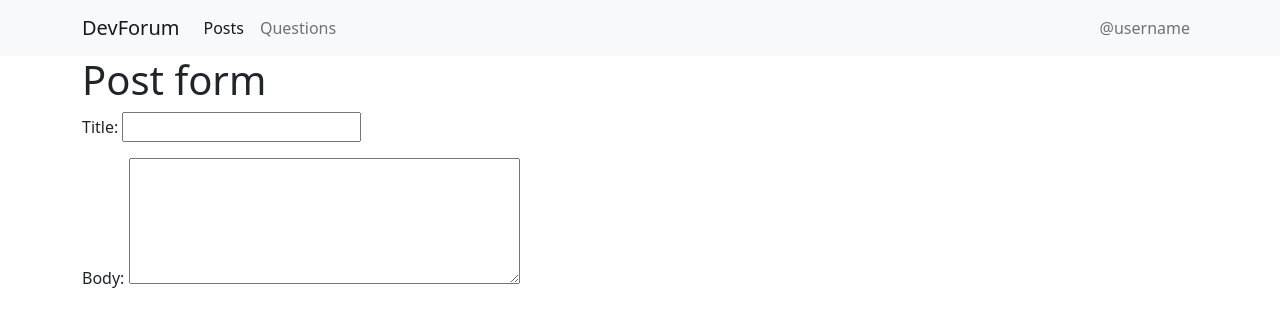
After one commit to sani1994/dev-forum, a Django app: page /post/create in a window 1280 px wide. The commit adds this page. Shown: the top 327 px of the page. Run offline with Django 4.2, Linux system fonts and the light colour scheme.

Commit message:
Created post model, form and tempalte

```diff
--- a/core/templates/core/base.html
+++ b/core/templates/core/base.html
@@ -13,7 +13,7 @@
         {% include './navbar.html' %}
     </div>
     <div class="container">
-        <h1>Hello, world!</h1>
+      {% block content %}{% endblock %}
     </div>
     <script src="https://cdn.jsdelivr.net/npm/@popperjs/core@2.11.6/dist/umd/popper.min.js" integrity="sha384-oBqDVmMz9ATKxIep9tiCxS/Z9fNfEXiDAYTujMAeBAsjFuCZSmKbSSUnQlmh/jp3" crossorigin="anonymous"></script>
     <script src="https://cdn.jsdelivr.net/npm/bootstrap@5.2.2/dist/js/bootstrap.min.js" integrity="sha384-IDwe1+LCz02ROU9k972gdyvl+AESN10+x7tBKgc9I5HFtuNz0wWnPclzo6p9vxnk" crossorigin="anonymous"></script>
--- a/dev_forum_settings/settings.py
+++ b/dev_forum_settings/settings.py
@@ -38,6 +38,7 @@ INSTALLED_APPS = [
     'django.contrib.messages',
     'django.contrib.staticfiles',
     'core.apps.CoreConfig',
+    'post_app.apps.PostAppConfig'
 ]
 
 MIDDLEWARE = [
--- a/dev_forum_settings/urls.py
+++ b/dev_forum_settings/urls.py
@@ -1,27 +1,13 @@
-"""dev_forum_settings URL Configuration
-
-The `urlpatterns` list routes URLs to views. For more information please see:
-    https://docs.djangoproject.com/en/4.1/topics/http/urls/
-Examples:
-Function views
-    1. Add an import:  from my_app import views
-    2. Add a URL to urlpatterns:  path('', views.home, name='home')
-Class-based views
-    1. Add an import:  from other_app.views import Home
-    2. Add a URL to urlpatterns:  path('', Home.as_view(), name='home')
-Including another URLconf
-    1. Import the include() function: from django.urls import include, path
-    2. Add a URL to urlpatterns:  path('blog/', include('blog.urls'))
-"""
 from django.conf import settings
 from django.conf.urls.static import static
 
 from django.contrib import admin
-from django.urls import path
+from django.urls import path, include
 from core import views
 
 
 urlpatterns = [
     path('admin/', admin.site.urls),
-    path('', views.home, name='home')
+    path('', views.home, name='home'),
+    path('', include('post_app.urls')),
 ] + static(settings.STATIC_URL, document_root=settings.STATIC_ROOT)
--- /dev/null
+++ b/post_app/forms/__init__.py
@@ -0,0 +1 @@
+from .post_forms import PostForm
--- /dev/null
+++ b/post_app/forms/post_forms.py
@@ -0,0 +1,6 @@
+from django import forms
+
+class PostForm(forms.Form):
+    title = forms.CharField(label='Title')
+    body = forms.CharField(widget=forms.Textarea(attrs={"rows":"5"}))
+    is_public = forms.BooleanField(widget=forms.HiddenInput())
--- a/post_app/models/__init__.py
+++ b/post_app/models/__init__.py
@@ -0,0 +1 @@
+from .post_model import Post
--- /dev/null
+++ b/post_app/templates/posts/create-post.html
@@ -0,0 +1,9 @@
+{% extends "core/base.html" %}
+<div>
+{% block content %}
+<h1>Post form</h1>
+<div>
+    {{ post_form.as_p }}
+</div>
+{% endblock content %}
+</div>
--- /dev/null
+++ b/post_app/urls.py
@@ -0,0 +1,7 @@
+from django.urls import path
+from post_app.views import post_create_view
+
+
+urlpatterns = [
+    path('post/create', post_create_view, name='create-post'),
+]
--- a/post_app/views.py
+++ /dev/null
@@ -1,3 +0,0 @@
-from django.shortcuts import render
-
-# Create your views here.
--- /dev/null
+++ b/post_app/views/__init__.py
@@ -0,0 +1,3 @@
+from .post_views import PostCreationView
+
+post_create_view = PostCreationView.as_view()
--- /dev/null
+++ b/post_app/views/post_views.py
@@ -0,0 +1,15 @@
+from multiprocessing import context
+from django.shortcuts import render
+from django.views.generic import View
+
+from post_app.forms import PostForm
+
+
+class PostCreationView(View):
+
+    template = 'posts/create-post.html'
+
+    def get(self, request):
+        post_form = PostForm()
+        context = {'post_form': post_form}
+        return render(request, self.template, context=context)
```
Also changed, not shown: post_app/models/post_model.py (+15 -0 lines), post_app/migrations/0001_initial.py (added).
